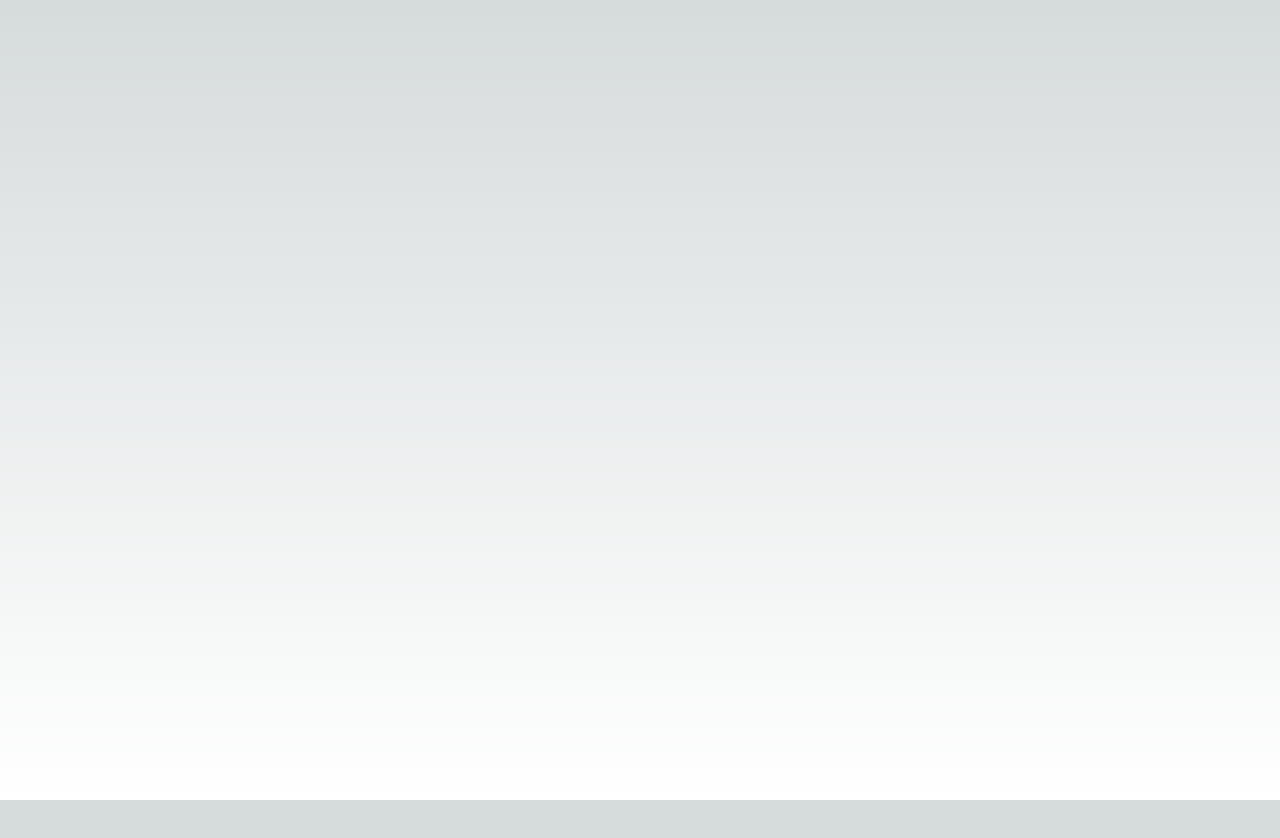
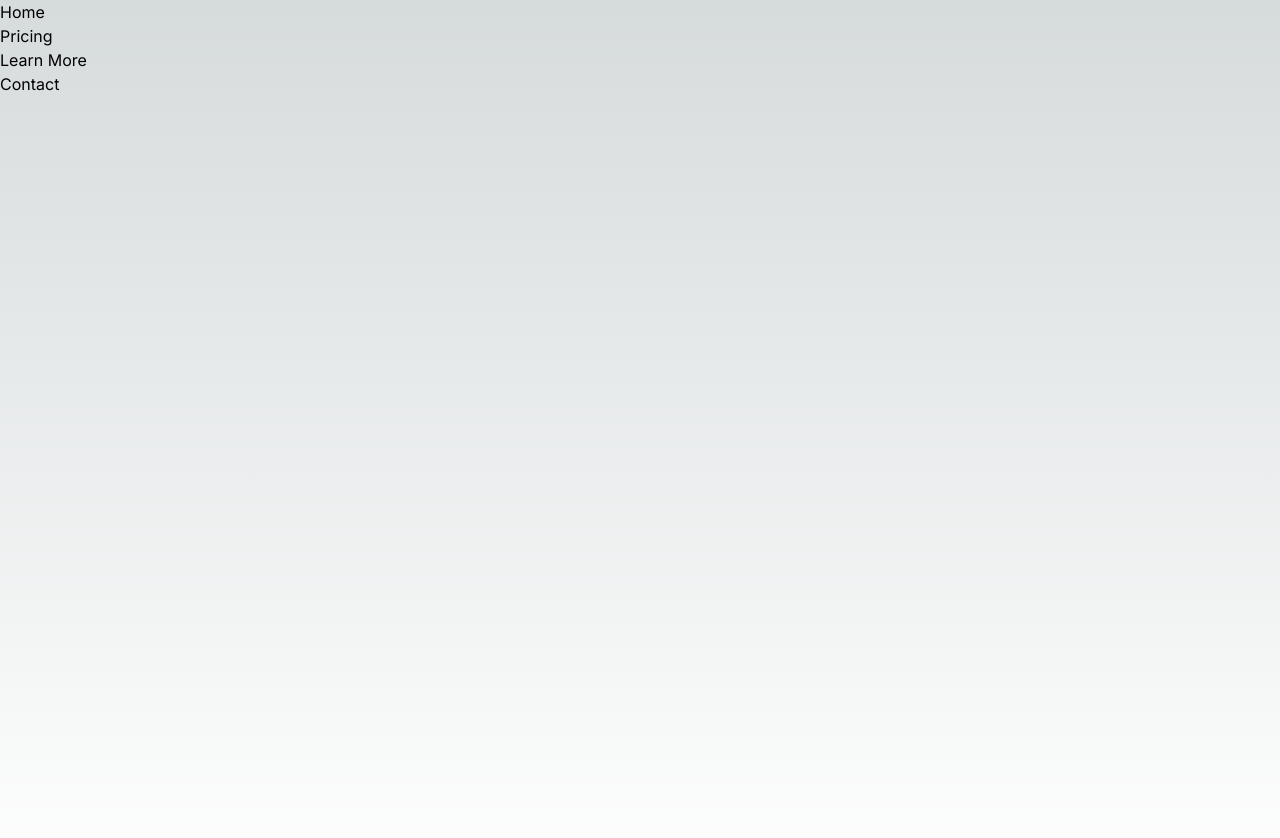
Before and after one commit to CaliforniaDev/splitshifts-nextjs, a Next.js app in the folder splitshifts-app/: page / in a window 1280 px wide. Shown: the top 838 px of the page. Before the commit the page ends 800 px from the top, so only its background shows below. Built offline with nearby package versions, Linux system fonts and the light colour scheme.

Commit message:
feat: Add top navigation component no styling

```diff
--- /dev/null
+++ b/splitshifts-app/src/app/components/ui/navigation/TopNav.tsx
@@ -0,0 +1,20 @@
+export default function TopNav() {
+  return (
+    <nav>
+      <ul>
+        <li>
+          <a href="/">Home</a>
+        </li>
+        <li>
+          <a href="/pricing">Pricing</a>
+        </li>
+        <li>
+          <a href="/learn-more">Learn More</a>
+        </li>
+        <li>
+          <a href="/contact">Contact</a>
+        </li>
+      </ul>
+    </nav>
+  );
+}
--- a/splitshifts-app/src/app/layout.tsx
+++ b/splitshifts-app/src/app/layout.tsx
@@ -2,6 +2,7 @@ import type { Metadata } from "next";
 import { inter } from "@/app/components/ui/fonts";
 import { spaceGrotesk } from "@/app/components/ui/fonts";
 
+import TopNav from "@/app/components/ui/navigation/TopNav";
 import "./globals.css";
 
 export const metadata: Metadata = {
@@ -19,6 +20,7 @@ export default function RootLayout({
       <body
         className={`${inter.className} ${inter.variable} ${spaceGrotesk.variable} antialiased`}
       >
+        <TopNav />
         {children}
       </body>
     </html>
```
